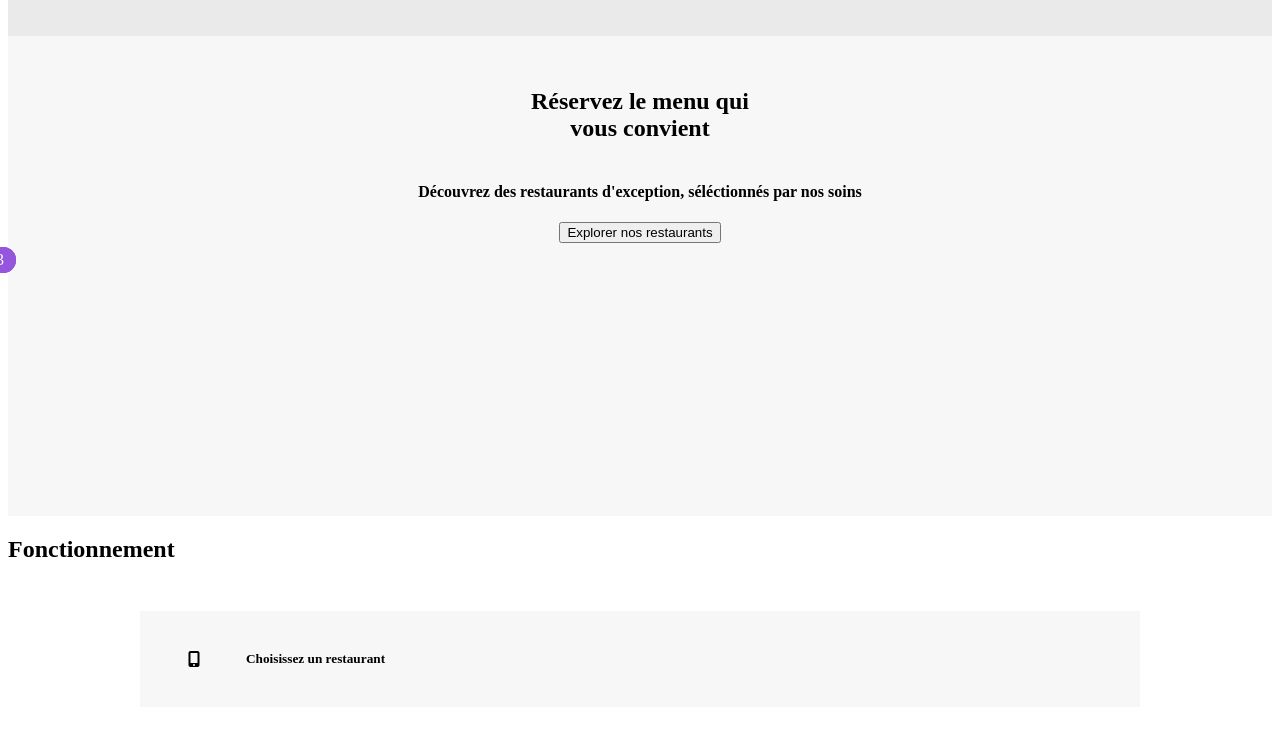
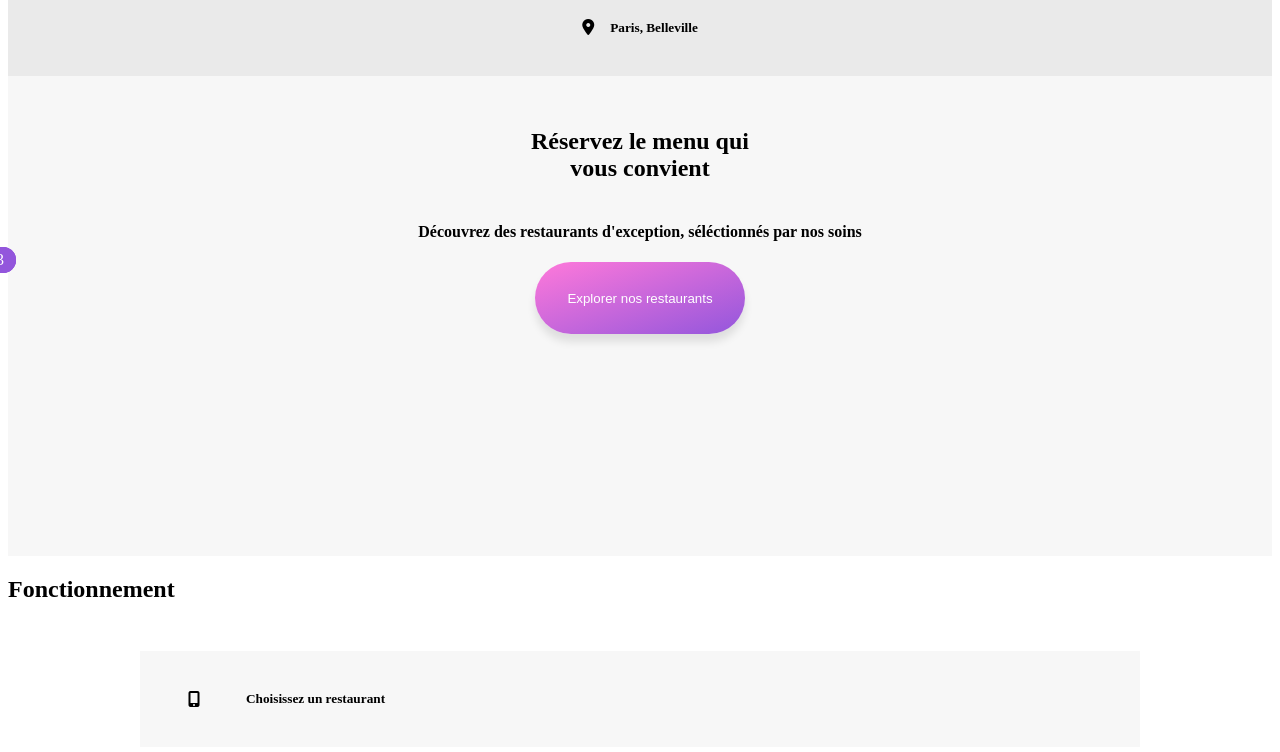
Before and after one commit to RobertManchon/RobertManchon_3_31032021, a plain HTML site: page index.html in a window 1280 px wide. Shown: the part 140-892 px from the top of the page. Drawn offline with nearby package versions, Linux system fonts and the light colour scheme; files that its build step writes are made by us from their sources; a web font is replaced by a local one.

Commit message:
:Changement arbo fichiers

```diff
--- a/sass/main.scss
+++ b/sass/main.scss
@@ -1,4 +1,7 @@
 @import url('https://fonts.googleapis.com/css2?family=Roboto:wght@100;300;400;500;700;900&family=Shrikhand&display=swap');
 @import "./_variables";
 @import "./_mixins";
+@import "./header";
+@import "./buttons";
+@import "./animations";
 @import "./_homepage";
```
Also changed, not shown: css/main.css, css/main.min.css, 2 other files.
